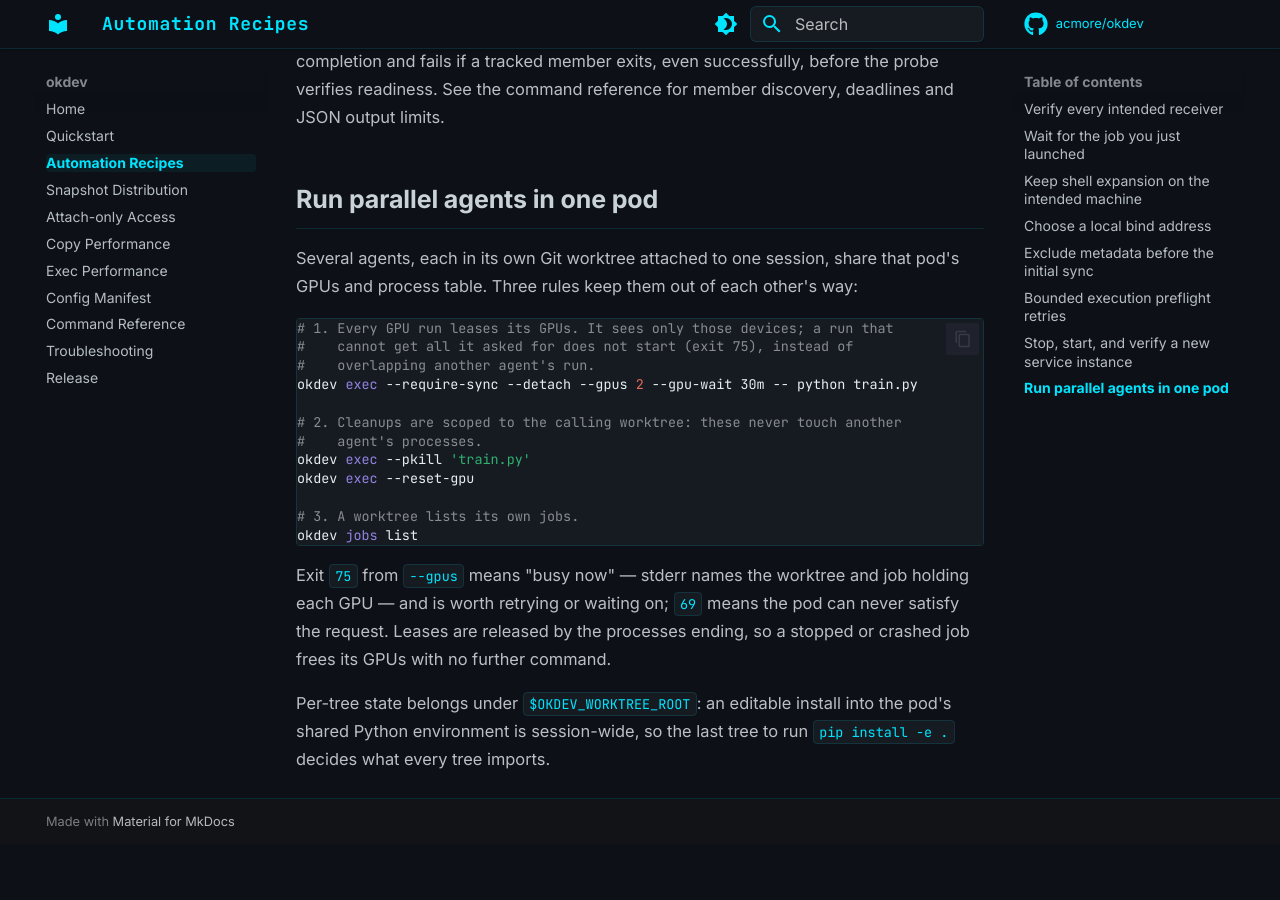
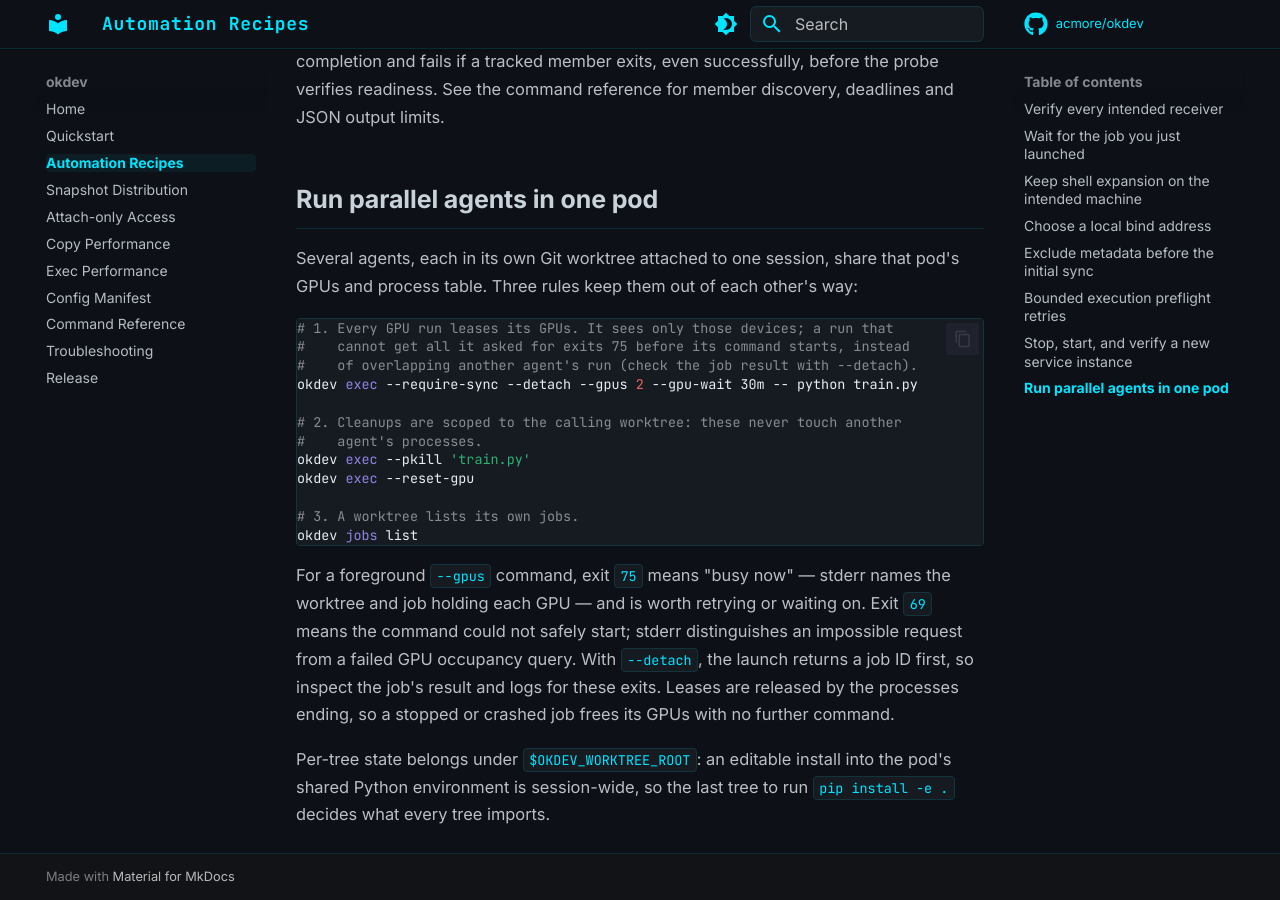
Before and after one commit to acmore/okdev, an MkDocs documentation site: the page built from docs/automation.md, in a window 1280 px wide and 900 px high, scrolled down 4279 px. Built offline with MkDocs 1.6.1 and Material for MkDocs 9.7.7, drawn with Linux system fonts in a browser that asks for light colours; comment, search, counter and statistics services are not loaded; before the commit the page ends 5123 px from its top, so only the background shows below that.

Commit message:
Clarify worktree GPU failure and cleanup guidance
Signed-off-by: acmore <hezj07@gmail.com>

````diff
--- a/docs/automation.md
+++ b/docs/automation.md
@@ -193,8 +193,8 @@ way:
 
 ```bash
 # 1. Every GPU run leases its GPUs. It sees only those devices; a run that
-#    cannot get all it asked for does not start (exit 75), instead of
-#    overlapping another agent's run.
+#    cannot get all it asked for exits 75 before its command starts, instead
+#    of overlapping another agent's run (check the job result with --detach).
 okdev exec --require-sync --detach --gpus 2 --gpu-wait 30m -- python train.py
 
 # 2. Cleanups are scoped to the calling worktree: these never touch another
@@ -206,10 +206,13 @@ okdev exec --reset-gpu
 okdev jobs list
 ```
 
-Exit `75` from `--gpus` means "busy now" — stderr names the worktree and job
-holding each GPU — and is worth retrying or waiting on; `69` means the pod
-can never satisfy the request. Leases are released by the processes ending,
-so a stopped or crashed job frees its GPUs with no further command.
+For a foreground `--gpus` command, exit `75` means "busy now" — stderr names
+the worktree and job holding each GPU — and is worth retrying or waiting on.
+Exit `69` means the command could not safely start; stderr distinguishes an
+impossible request from a failed GPU occupancy query. With `--detach`, the
+launch returns a job ID first, so inspect the job's result and logs for these
+exits. Leases are released by the processes ending, so a stopped or crashed
+job frees its GPUs with no further command.
 
 Per-tree state belongs under `$OKDEV_WORKTREE_ROOT`: an editable install into
 the pod's shared Python environment is session-wide, so the last tree to run
````
Also changed, not shown: docs/command-reference.md (+3 -3 lines), skills/okdev/SKILL.md (+3 -3 lines).
